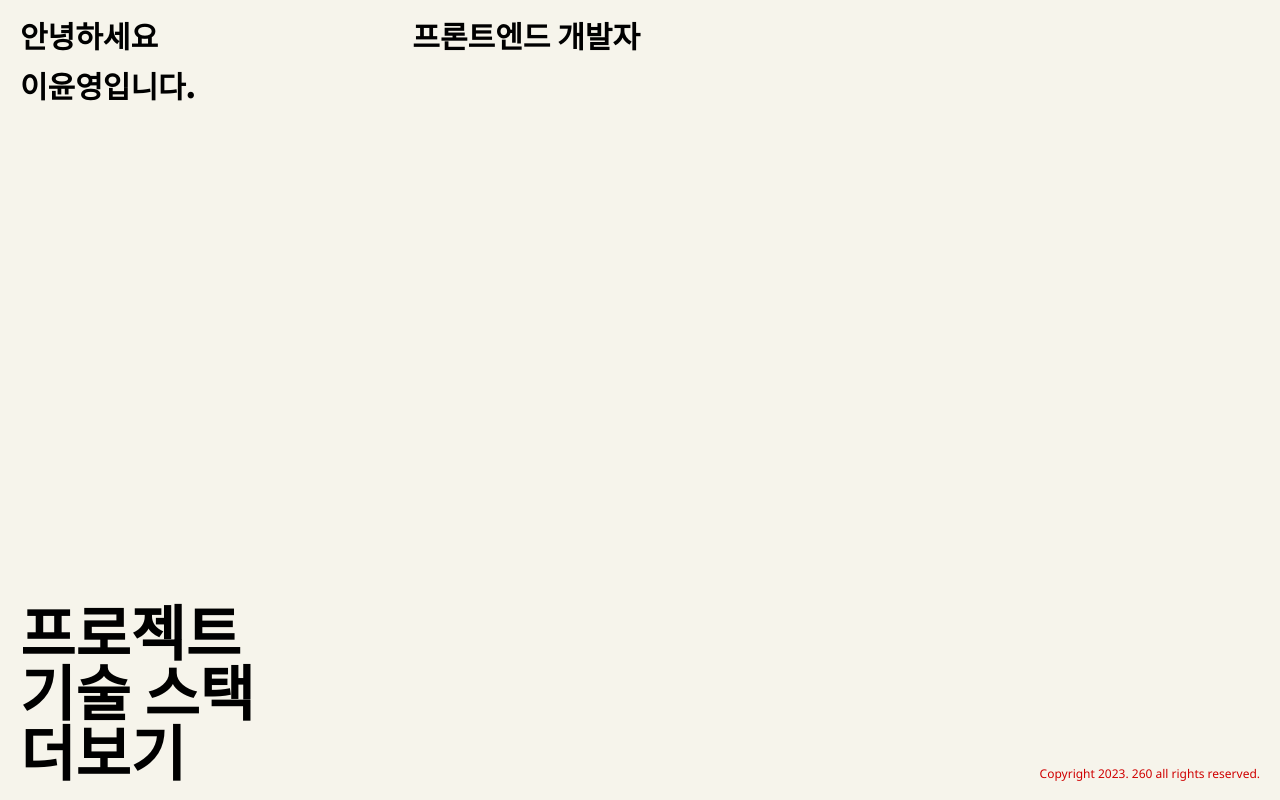
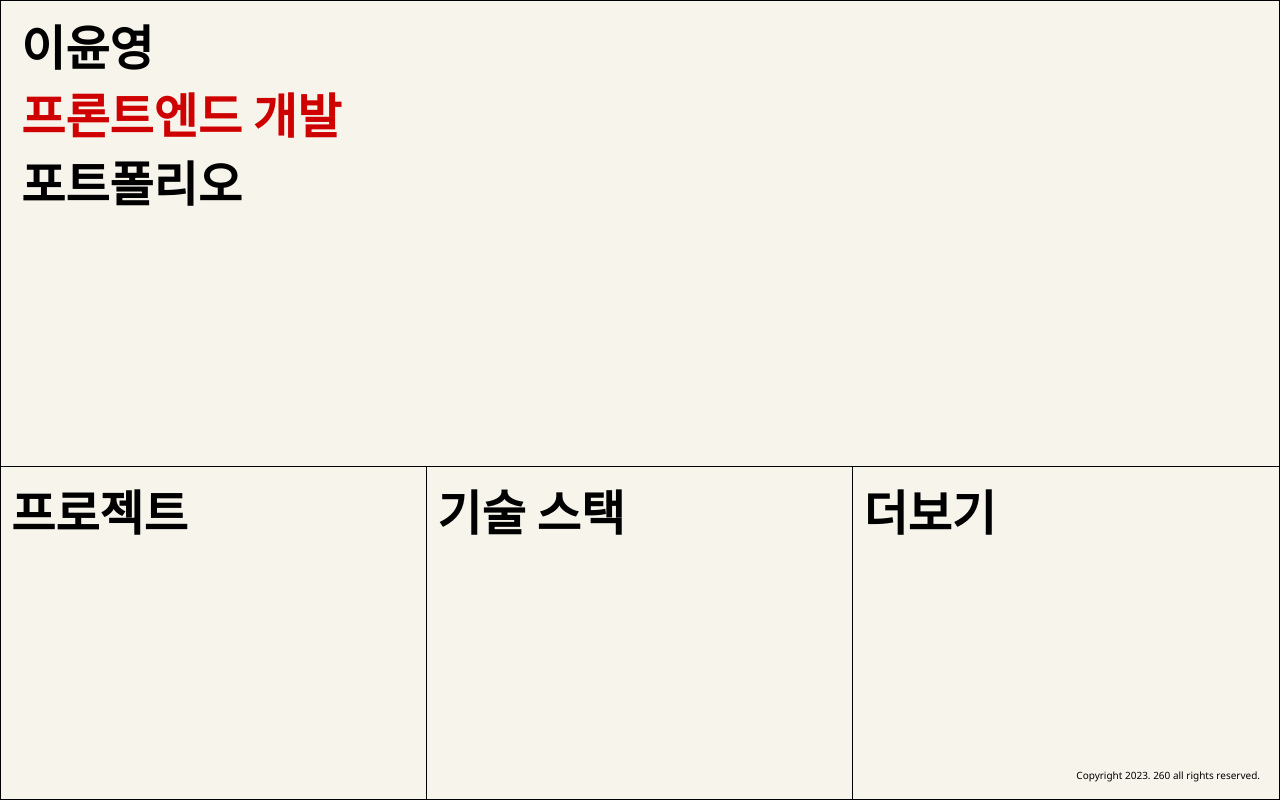
Before and after one commit to reverofyoung/portfolio_2023, a React (Create React App) app: page / in a window 1280 px wide. Built offline with nearby package versions, Linux system fonts and the light colour scheme.

Commit message:
레이아웃 완성

```diff
--- a/src/component/FooterComp.js
+++ b/src/component/FooterComp.js
@@ -3,13 +3,13 @@ import colors from "../common/colors";
 
 const FooterSection = styled.section`
     bottom: 20px;
-    color: ${ colors.pointColor };
-    font-size: 12px;
+    color: ${ colors.fontColor };
+    font-size: 10px;
     right: 20px;
     position: fixed;
 
     @media screen and (max-width: 768px) {
-        font-size: 10px;
+        font-size: 9px;
     };
 `;
 
--- a/src/pages/AboutPage.js
+++ b/src/pages/AboutPage.js
@@ -1,16 +1,22 @@
-import { styled } from "styled-components";
+import { keyframes, styled } from "styled-components";
 
 import colors from "../common/colors";
 import FooterComp from "../component/FooterComp";
 import HomeButtonComp from "../component/HomeButtonComp";
 
-const AccountSection = styled.section`
+const MainWrap = styled.section`
     background-color: ${ colors.mainColor };
+     border: 1px solid ${ colors.fontColor };
     color: ${ colors.fontColor };
     font-family: 'Noto Sans KR', sans-serif;
     height: 100vh;
     padding: 20px;
     width: 100%;
+
+    @media screen and (max-width: 768px) {
+        flex-direction: column;
+        padding: 20px;
+    };
 `;
 
 const SectionTitle = styled.article`
@@ -19,89 +25,93 @@ const SectionTitle = styled.article`
     width: 50%;
 
     h1 {
-        color: ${ colors.fontColor };
         font-family: 'Noto Sans KR', sans-serif;
-        font-size: 50px;
+        font-size: 48px;
         font-weight: 900;
-        margin-bottom: 25px;
 
         @media screen and (max-width: 768px) {
             font-size: 44px;
-            margin-bottom: 20px;
+            margin-bottom: 60px;
         };
     }
+
     @media screen and (max-width: 768px) { width: 100%; };
 `;
 
-const ContentSection = styled.section`
+
+const AboutSection = styled.section`
     display: flex;
 
-    article {
-        width: 33.3%;
-        @media screen and (max-width: 768px) { width: 100%; };
-    }
     @media screen and (max-width: 768px) { flex-direction: column; };
 `;
 
-const MyArticle = styled.article`
-    font-weight: 100;
+
+const AboutArticle = styled.section`
+    display: flex;
+    width: 50%;
+
+    @media screen and (max-width: 768px) {
+        flex-direction: column;
+        width: 100%;
+    };
 `;
 
-const TwoArticle = styled.article`
+const AboutContents = styled.article`
+        font-size: 22px;
 
-`;
+        p {
+            font-weight: 100;
+            line-height: 1.8;
+            margin-bottom: 10px;
 
-const Accountarticle = styled.article`
-    font-family: 'Noto Sans', sans-serif;
-    font-size: 18px;
-    font-weight: 100;
+            a {
+                color: ${ colors.pointColor };
+                cursor: pointer;
+                text-decoration: underline;
 
-    div { margin-bottom: 5px; }
+                &:hover { color: ${ colors.pointColor }; }
+                &:active { color: ${ colors.pointColor }; }
+            }
 
-    a {
-        &:active {
-            color: red;
-        }
     }
 
-    @media screen and (max-width: 768px) { width: 100% };
+    @media screen and (max-width: 768px) {font-size: 16px; width: 100% };
 `;
 
 
 function AboutPage() {
 
     return(
-        <AccountSection>
-            <SectionTitle>
-                <h1>이윤영</h1>
-                <h1 style={{ fontFamily: 'Noto Sans TC' }}>李胤永</h1>
-            </SectionTitle>
+        <MainWrap>
+            <AboutSection>
+                <SectionTitle>
+                    <h1>이윤영</h1>
+                </SectionTitle>
+                {/* <AboutArticle>
+                    <AboutContents>
+                        <p style={{ fontSize: '12px', marginBottom: '10px' }}>2019.02 계원예술대학교 디지털미디어디자인과 졸업</p>
+                        <p style={{ fontSize: '12px',  }}>2021.07 - 2022.09 IT 스타트업 '디케이랩' 프론트엔드 개발팀 근무</p>
+                        <h1 style={{ fontFamily: 'Noto Sans TC' }}>李胤永</h1>
+                    </AboutContents>
+                </AboutArticle> */}
 
-            <ContentSection>
-                <TwoArticle>
-                    <p>나만의 규칙으로 코드를 작성하는 것을 좋아합니다. </p>
-                </TwoArticle>
-                <Accountarticle>
-                    <div>
-                        <a href="https://github.com/reverofyoung" target="_blank">https://github.com/reverofyoung</a>
-                    </div>
-                    <div>
-                        <a href="https://velog.io/@reverofyoung" target="_blank">https://velog.io/@reverofyoung</a>
-                    </div>
-                    <div>
-                        <a href="mailto:reverofyoung@gmail.com">reverofyoung@gmail.com</a>
-                    </div>
-                    {/* <div>
-                        <p>진행한 프로젝트의 코드는 <a href="https://github.com/reverofyoung" target="_blank">Github</a>에서 볼 수 있어요.</p>
-                        <p>개인적으로 공부하는 내용은 <a href="https://velog.io/@reverofyoung" target="_blank">velog</a>에 조금씩 기록하고 있습니다. </p>
-                        <p>아차, 메일은 <a href="mailto:reverofyoung@gmail.com">reverofyoung@gmail.com</a> 이쪽입니다!</p>
-                    </div> */}
-                </Accountarticle>
-            </ContentSection>
+                <AboutArticle>
+                    <AboutContents>
+                        {/* <p>안녕하세요.</p> */}
+                        {/* <p>프론트엔드 개발자로 성장중인 이윤영입니다.</p> */}
+                        <p>저의 포트폴리오에 찾아와주셔서 감사합니다! </p>
+                        <p>진행했던 프로젝트들의 코드는 <a href="https://github.com/reverofyoung" target="_blank">깃허브</a>에서 볼 수 있어요.
+                        개인적으로 공부하는 내용이나 어려웠던 부분은 <a href="https://velog.io/@reverofyoung" target="_blank">벨로그</a>에 조금씩 기록하고 있습니다.
+                        궁금하신 사항이 있다면 <a href="mailto:reverofyoung@gmail.com">메일</a>로 연락 해주세요!
+                        언제든 환영입니다 :-)</p>
+
+                    </AboutContents>
+                </AboutArticle>
+            </AboutSection>
 
             <HomeButtonComp />
             <FooterComp />
-        </AccountSection>
+        </MainWrap>
     )
 };
 
--- a/src/pages/HomePage.js
+++ b/src/pages/HomePage.js
@@ -4,14 +4,15 @@ import { Link } from "react-router-dom";
 import colors from "../common/colors";
 import FooterComp from "../component/FooterComp";
 
-const textAnimation = keyframes`
-  0% { letter-spacing: 0px; transform: translateX(-40px); }
-  50%{ letter-spacing: 10px; }
+const menuAnimation = keyframes`
+  0% { letter-spacing: 0px; transform: translateX(-5px); }
+  50%{ letter-spacing: 5px; }
   100% { letter-spacing: 0px; transform: translateX(0px); }
 `;
 
 const MainWrap = styled.main`
     background-color: ${ colors.mainColor };
+    border: 1px solid ${ colors.fontColor };
     color: ${ colors.fontColor };
     height: 100vh;
     font-family: 'Noto Sans', 'Noto Sans KR';
@@ -19,20 +20,19 @@ const MainWrap = styled.main`
 `;
 
 const MainSection = styled.section`
+    justify-content: space-between;
     display: flex;
     flex-direction: column;
     height: 100%;
-    padding: 20px;
     position: relative;
     width: 100%;
 `;
 
 const PersonalArticle = styled.article`
     display: flex;
-    font-weight: 900;
     justify-content: space-between;
-    margin-bottom: 40px;
-    width: 50%;
+    padding: 20px;
+    width: 100%;
 
     @media screen and (max-width: 768px) {
         flex-direction: column;
@@ -41,54 +41,93 @@ const PersonalArticle = styled.article`
     };
 `;
 
-const InfoBox = styled.div`
-    font-size: 30px;
-    padding-bottom: 15px;
-    width: fit-content;
+const ArticleBox = styled.div`
+    width: 50%;
 
-    p {
+    h1 {
+        font-size: 48px;
+        font-weight: 900;
         font-family: 'Noto Sans KR';
         margin-bottom: 20px;
 
         @media screen and (max-width: 768px) {
-            font-size: 40px;
+            font-size: 45px;
             margin-bottom: 15px;
         };
     }
 
+    h1:nth-child(2) { color: ${ colors.pointColor } }
+
+    @media screen and (max-width: 768px) { width: 100%; };
+`;
+
+const ParagraphBox = styled.div`
+    font-size: 14px;
+    margin-top: 70px;
+    width: 380px;
+
+   p {
+        font-weight: 500;
+        line-height: 1.8;
+        margin-bottom: 10px;
+
+        @media screen and (max-width: 768px) {  font-weight: 100; };
+
+        a {
+            color: ${ colors.pointColor };
+            cursor: pointer;
+            text-decoration: underline;
+
+            &:hover { color: ${ colors.pointColor }; }
+            &:active { color: ${ colors.pointColor }; }
+        }
+
+    }
     @media screen and (max-width: 768px) { width: 100%; };
 `;
 
 const MenuArticle = styled.article`
-    /* background-color: aliceblue; */
-    align-items: flex-end;
+    border-top: 1px solid ${ colors.fontColor };
     display: flex;
-    flex: 1;
-    width: 50%;
+    justify-content: space-between;
+    flex: .6;
+    width: 100%;
 
-    ul { :first-child{ margin-top: 0px; } }
+    div:last-child {
+        border-right: none;
 
-    li {
+        @media screen and (max-width: 768px) { border-bottom: none; }
+    }
+
+    @media screen and (max-width: 768px) { flex-direction: column; }
+`;
+
+const MenuButton = styled.div`
+    border-right: 1px solid ${ colors.fontColor };
+    display: flex;
+    height: 100%;
+    padding: 8px 10px;
+    width: 100%;
+
+    button {
         cursor: pointer;
         font-family: 'Noto Sans KR', sans-serif;
-        font-size: 60px;
+        font-size: 48px;
         font-weight: 900;
-        margin-top: 20px;
 
         &:hover {
-            animation: ${textAnimation} .6s ease infinite;
+            animation: ${menuAnimation} .6s ease infinite;
             color: ${ colors.pointColor };
         }
 
-        @media screen and (max-width: 768px) {
-            font-size: 40px;
-            margin-bottom: 30px;
-        };
-    };
+        @media screen and (max-width: 768px) { font-size: 45px; }
+    }
 
     @media screen and (max-width: 768px) {
-        align-items: flex-start;
-        width: 100%;
+        align-items: center;
+        border-bottom: 1px solid ${ colors.fontColor };
+        border-right: none;
+        /* margin-bottom: 15px;  */
     };
 `;
 
@@ -99,22 +138,42 @@ function HomePage() {
             <MainSection>
                     {/* ---------- 인적사항 ---------- */}
                     <PersonalArticle>
-                        <InfoBox>
-                            <p>안녕하세요</p>
-                            <p>이윤영입니다.</p>
-                        </InfoBox>
-                        <InfoBox>
-                            <p>프론트엔드 개발자</p>
-                        </InfoBox>
+                        <ArticleBox>
+                            {/* <p style={{ fontFamily: 'Noto Sans TC' }}>李胤永</p> */}
+                            <h1>이윤영</h1>
+                            <h1>프론트엔드 개발</h1>
+                            <h1>포트폴리오</h1>
+                        </ArticleBox>
+
+                        {/* <ArticleBox>
+                            <ParagraphBox>
+                                <p>저의 포트폴리오에 찾아와주셔서 감사합니다! </p>
+                                <p>진행했던 프로젝트들의 코드는 <a href="https://github.com/reverofyoung" target="_blank">깃허브</a>에서 볼 수 있어요.
+                                개인적으로 공부하는 내용이나 어려웠던 부분은 <a href="https://velog.io/@reverofyoung" target="_blank">벨로그</a>에 조금씩 기록하고 있습니다.
+                                궁금하신 사항이 있다면 <a href="mailto:reverofyoung@gmail.com">메일</a>로 연락 해주세요!
+                                언제든 환영입니다 :-)</p>
+                            </ParagraphBox>
+                        </ArticleBox>    */}
                     </PersonalArticle>
 
                     {/* ---------- 포트폴리오 메뉴 ---------- */}
                     <MenuArticle>
-                        <ul>
-                            <Link to="/project"><li>프로젝트</li></Link>
-                            <Link to="/skillStack"><li>기술 스택</li></Link>
-                            <Link to="/about"><li>더보기</li></Link>
-                        </ul>
+                        <MenuButton>
+                            <Link to="/project">
+                                <button>프로젝트</button>
+                            </Link>
+                        </MenuButton>
+
+                        <MenuButton>
+                            <Link to="/skillStack">
+                                <button>기술 스택</button>
+                            </Link>
+                        </MenuButton>
+                        <MenuButton>
+                            <Link to="/about">
+                                <button>더보기</button>
+                            </Link>
+                        </MenuButton>
                     </MenuArticle>
             </MainSection>
 
--- a/src/pages/ProjectPage.js
+++ b/src/pages/ProjectPage.js
@@ -17,10 +17,10 @@ const fadeAnimation = keyframes`
 
 const MainWrap = styled.main`
     background-color: ${ colors.mainColor };
+    border: 1px solid ${ colors.fontColor };
     color: ${ colors.fontColor };
     font-family: 'Noto Sans', 'Noto Sans KR';
     height: 100vh;
-    padding: 20px;
     position: relative;
     width: 100vw;
 `;
@@ -35,11 +35,12 @@ const ProjectSection = styled.section`
 
 const SectionTitle = styled.article`
     height: fit-content;
+    padding: 20px;
     width: 50%;
 
     h1 {
         font-family: 'Noto Sans KR', sans-serif;
-        font-size: 50px;
+        font-size: 48px;
         font-weight: 900;
 
         @media screen and (max-width: 768px) {
@@ -51,22 +52,28 @@ const SectionTitle = styled.article`
 `;
 
 const ProjectArticle = styled.article`
-    height: fit-content;
+    border-left: 1px solid ${ colors.fontColor };
+    /* border-right: 2px solid ${ colors.fontColor }; */
+    height: 100%;
     width: 50%;
 
     @media screen and (max-width: 768px) {
+        border-top: 1px solid ${ colors.fontColor };
+        border-left:none;
         flex: 1;
-        margin-bottom: 100px;
         width: 100%;
     };
 `;
 
 const ProjectList = styled.ul`
     li {
+        border-bottom: 1px solid ${ colors.fontColor };
         cursor: pointer;
-        font-size: 50px;
-        font-weight: 900;
-        margin-bottom: 22px;
+        padding: 20px;
+
+        p {
+            font-size: 48px;
+            font-weight: 600;
 
             &:hover {
                 animation: ${ fadeAnimation } .2s ease-in;
@@ -78,11 +85,19 @@ const ProjectList = styled.ul`
                 line-height: 1.3;
             };
         }
+    }
 `;
 
 const GuideText = styled.p`
+    color: ${ colors.pointColor };
     font-size: 12px;
-    font-weight: 100;
+    font-weight: 300;
+    margin: 10px;
+
+    a{
+        text-decoration: underline;
+        font-weight: 500;
+    }
 `;
 
 
@@ -105,9 +120,9 @@ function ProjectPage() {
             describtion: `
                 평소 독서 관련 앱을 사용하면서 독후감 뿐만 아니라 읽기 전(독전감), 읽는 중(독중감)에도 작성할 수 있는
                 독서 일기 형태면 좋겠다는 생각을 시작으로 기획하게 되었다.
-
                 단계별로 '독전감'을 반드시 작성해야만 '독중감', 그 후에 '독후감'으로 넘어갈 수 있도록 하여
-                약간의 강제성을 부여하면서 사용자가 독서에 대한 책임감을 느낄 수 있도록 하는 것이 목표이다.` ,
+                약간의 강제성을 부여하면서 사용자가 독서에 대한 책임감을 느낄 수 있도록 하는 것이 목표이다.
+            ` ,
             function: [
                 '카카오 API를 활용한 책 검색 기능',
                 'Redux Toolkit을 활용한 독서 상태 및 독서 일기 관리',
@@ -125,16 +140,20 @@ function ProjectPage() {
             date: '2023.06 - (진행중)',
             part: '개인 프로젝트 | 100% 참여',
             skill: 'HTML, CSS, JavaScript, React',
-            describtion: '카페에서 작업하는 프리랜서를 위한 웹 대시보드',
+            describtion: `
+                최근 '카공족'이라는 신조어가 급격히 떠오르고 있다. 당장 주위만 둘러봐도 카페에서 공부나 작업하는 모습을 쉽게 볼 수 있다.
+                나 역시도 주로 카페에 가서 작업을 하기 때문에 이러한 상황을 반영하여 프리랜서들을 위한 웹 대시보드를 기획하게 되었다.`
+            ,
             function: [
-                '카카오 API를 활용한 책 검색 기능',
-                'Redux Toolkit을 활용한 독서 상태 및 독서 일기 관리',
-                'Stack Navigator를 활용한 화면 전환',
-                '메인에 현재 읽는 중인 도서 불러오기',
-                '독후감(완독)을 작성하면 자동으로 독서 상태 완독으로 변경'
+                '사용자 이름 등록',
+                '현재 시간 및 날짜 확인',
+                'OpenWeather API를 활용한 현재 날씨 정보 받아오기',
+                '투두 리스트 추가, 수정, 삭제',
+                '투두 리스트 로컬스토리지에 저장',
+                '카카오맵 API를 활용한 현재 나의 위치 근처 카페 정보 받아오기'
             ],
             src: 'https://reverofyoung.github.io/dashboard-project/',
-            alt: '참킷 웹사이트 메인 이미지',
+            alt: '웹 대시보드 메인 이미지',
             image: chamkit,
         },
         {
@@ -143,9 +162,15 @@ function ProjectPage() {
             date: '2023.07',
             part: '개인 프로젝트 | 100% 참여',
             skill: 'HTML, CSS, JavaScript, React',
-            describtion: '포트폴리오 웹 사이트이다. ',
+            describtion: `
+                그동안의 작업물들을 모아둔 포트폴리오 웹 사이트이다. 리액트의 컴포넌트를 다양하게 사용해보는 것을 목표로 제작하였다.
+                홈에서는 각 화면으로 이동 가능한 메뉴 버튼을 볼 수 있다. 프로젝트는 작업물을 볼 수 있는 메뉴이며, 기술 스택은 현재 사용 가능한, 사용해본 경험이 있는 기술을 작성해뒀다.
+                더보기에서는 이메일, 개발 블로그 등의 계정과 함께 간단한 자기소개를 볼 수 있다.
+            `,
             function: [
-                'React Route, Link 컴포넌트를 활용한 화면 전환',
+                '반복적으로 사용되는 컨텐츠 컴포넌트화',
+                '반복문 map을 활용한 데이터 렌더링',
+                'props를 이용한 모달 상태 전달',
             ],
             src: 'https://reverofyoung.github.io/portfolio_2023/',
             image: chamkit,
@@ -157,9 +182,14 @@ function ProjectPage() {
             date: '2018 졸업작품',
             part: '개인 프로젝트 | 100% 참여',
             skill: 'HTML, CSS, JavaScript, jQuery',
-            describtion: '기여도 개발 100% / 기획 100%',
+            describtion: `
+                스위스의 업사이클링 브랜드인 프라이탁의 브랜드 스토리텔링을 목적으로 기획한 웹 사이트다.
+                CSS를 활용한 기본적인 애니메이션과 애니메이션 라이브러리인 GSAP를 사용하여 컨텐츠를 강조하는 것에 힘썼다.
+            `,
             function: [
-                '메뉴 호버 애니메이션',
+                'menu : 각 항목의 호버 애니메이션',
+                'story, process : 다양한 레이아웃과 스크롤 높이에 따라 컨텐츠가 나타나는 애니메이션',
+                'product : 마우스 클릭 이벤트 활용, 각 제품 클릭시 제품 상세 페이지 모달의 class 값을 변경하여 모달 보이기, 숨기기 구현',
             ],
             src: 'https://reverofyoung.github.io/freitag-project/',
             image: freitag,
@@ -171,9 +201,16 @@ function ProjectPage() {
             date: '2018 졸업작품',
             part: '팀 프로젝트(5인) | 기획 90%, 개발 100% 참여',
             skill: 'HTML, CSS, JavaScript, jQuery',
-            describtion: 'HTML, CSS, Jquery를 사용한 ',
+            describtion: `
+                페스티벌에 필요한 굿즈를 키트로 제공하는 브랜드를 기획하였다.
+                각 페스티벌에 맞는 키트 구성품을 커스터마이징 할 수 있다는 것이 특징이고,
+                브랜드의 특징인 커스터마이징을 가장 잘 보여줄 수 있는 것이 직접 커스터마이징 과정을 경험할 수 있는 쇼핑몰 형태의 웹이라 생각하여 웹 쇼핑몰을 개발하게 되었다.
+            `,
             function: [
-                '쇼핑몰 레이아웃 구현',
+                '브랜드의 아이덴티티를 엿볼 수 있는 home',
+                '팀 소개를 볼 수 있는 about',
+                '쇼핑몰 레이아웃을 적용한 shop',
+                '키트 구성품을 직접 커스텀 할 수 있는 custom',
             ],
             src: 'https://reverofyoung.github.io/chamkit-project/',
             image: chamkit,
@@ -193,16 +230,19 @@ function ProjectPage() {
                 <ProjectArticle>
                     <ProjectList>
                         {
-                            projectMenu?.map((project) => {
+                            projectMenu?.map((project, index) => {
                                 const dataId = project.name;
+                                const dataNo = index + 1;
 
                                 return(
-                                    <li key={ dataId } onClick={ () => showModal(project) }>{ project.subTitle }</li>
+                                    <li key={ dataId } onClick={ () => showModal(project) }>
+                                        <p>{ dataNo }. { project.subTitle }</p>
+                                    </li>
                                 )
                             })
                         }
                     </ProjectList>
-                    <GuideText>모든 소스 코드는 <a href="https://github.com/reverofyoung" target="_blank">https://github.com/reverofyoung</a> 이곳에서 보실 수 있어요!</GuideText>
+                    {/* <GuideText>모든 소스 코드는 <a href="https://github.com/reverofyoung" target="_blank">https://github.com/reverofyoung</a>에서 보실 수 있어요!</GuideText> */}
                 </ProjectArticle>
             </ProjectSection>
 
```
Also changed, not shown: src/component/HomeButtonComp.js (+8 -1 lines), src/component/ProjectModal.js (+6 -7 lines), src/pages/SkillStackPage.js (+10 -19 lines). Lines whose indentation alone changed are shown as unchanged.
